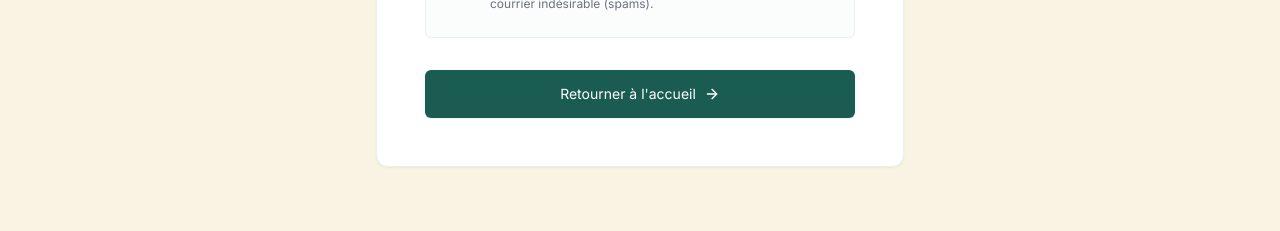
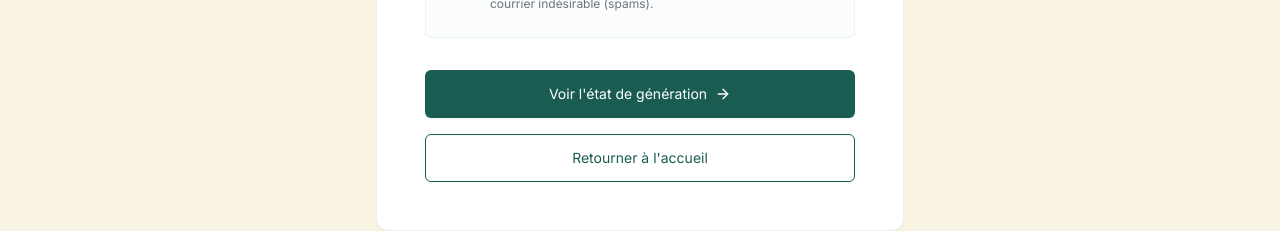
Before and after one commit to judilegend/duovrai-frontend, a React (Vite) app: page /success in a window 1280 px wide. Shown: the part 634-865 px from the top of the page. Built offline with nearby package versions, Linux system fonts and the light colour scheme; no server answers.

Commit message:
refactor: improve Success component navigation and layout

```diff
--- a/src/pages/Success.tsx
+++ b/src/pages/Success.tsx
@@ -9,10 +9,19 @@ import { Footer } from "../components/Footer";
 export function Success() {
   const navigate = useNavigate();
 
+  const orderId = sessionStorage.getItem("duovrai_order_id");
+
   useEffect(() => {
     // Scroll to top
     window.scrollTo(0, 0);
-  }, []);
+
+    if (orderId) {
+      const timer = window.setTimeout(() => {
+        navigate("/generation");
+      }, 1500);
+      return () => window.clearTimeout(timer);
+    }
+  }, [navigate, orderId]);
 
   return (
     <div className="min-h-screen flex flex-col bg-[#F9F3E3]">
@@ -60,7 +69,9 @@ export function Success() {
             </h2>
 
             <p className="text-[15px] text-gray-600 leading-relaxed mb-8 max-w-md mx-auto">
-              Votre paiement a été validé avec succès. Notre intelligence artificielle s'occupe de générer votre portrait et analyse de compatibilité amoureuse premium.
+              Votre paiement a été validé avec succès. Notre intelligence
+              artificielle s'occupe de générer votre portrait et analyse de
+              compatibilité amoureuse premium.
             </p>
 
             <div className="rounded-[6px] border border-[#E8F2F0] bg-[#E8F2F0]/20 p-6 mb-8 text-left flex items-start gap-4">
@@ -70,19 +81,30 @@ export function Success() {
                   Vérifiez votre boîte mail
                 </h4>
                 <p className="text-xs text-gray-500 leading-relaxed">
-                  Votre rapport PDF personnalisé de 8 à 12 pages vous a été envoyé par e-mail.
-                  L'envoi prend généralement entre 1 et 3 minutes. Pensez également à vérifier votre dossier de courrier indésirable (spams).
+                  Votre rapport PDF personnalisé de 8 à 12 pages vous a été
+                  envoyé par e-mail. L'envoi prend généralement entre 1 et 3
+                  minutes. Pensez également à vérifier votre dossier de courrier
+                  indésirable (spams).
                 </p>
               </div>
             </div>
 
-            <Button
-              onClick={() => navigate("/")}
-              className="w-full bg-[#1A5C52] text-white hover:bg-[#1A5C52]/90 h-12 text-[14px] font-medium rounded-[6px] shadow-sm transition-all flex items-center justify-center gap-2 group"
-            >
-              Retourner à l'accueil
-              <ArrowRight className="w-4 h-4 group-hover:translate-x-1 transition-transform" />
-            </Button>
+            <div className="grid gap-4">
+              <Button
+                onClick={() => navigate("/generation")}
+                className="w-full bg-[#1A5C52] text-white hover:bg-[#1A5C52]/90 h-12 text-[14px] font-medium rounded-[6px] shadow-sm transition-all flex items-center justify-center gap-2 group"
+              >
+                Voir l'état de génération
+                <ArrowRight className="w-4 h-4 group-hover:translate-x-1 transition-transform" />
+              </Button>
+              <Button
+                variant="outline"
+                onClick={() => navigate("/")}
+                className="w-full border-[#1A5C52] text-[#1A5C52] hover:bg-[#E8F2F0] h-12 text-[14px] font-medium rounded-[6px] shadow-sm transition-all"
+              >
+                Retourner à l'accueil
+              </Button>
+            </div>
           </motion.div>
         </div>
       </main>
```
